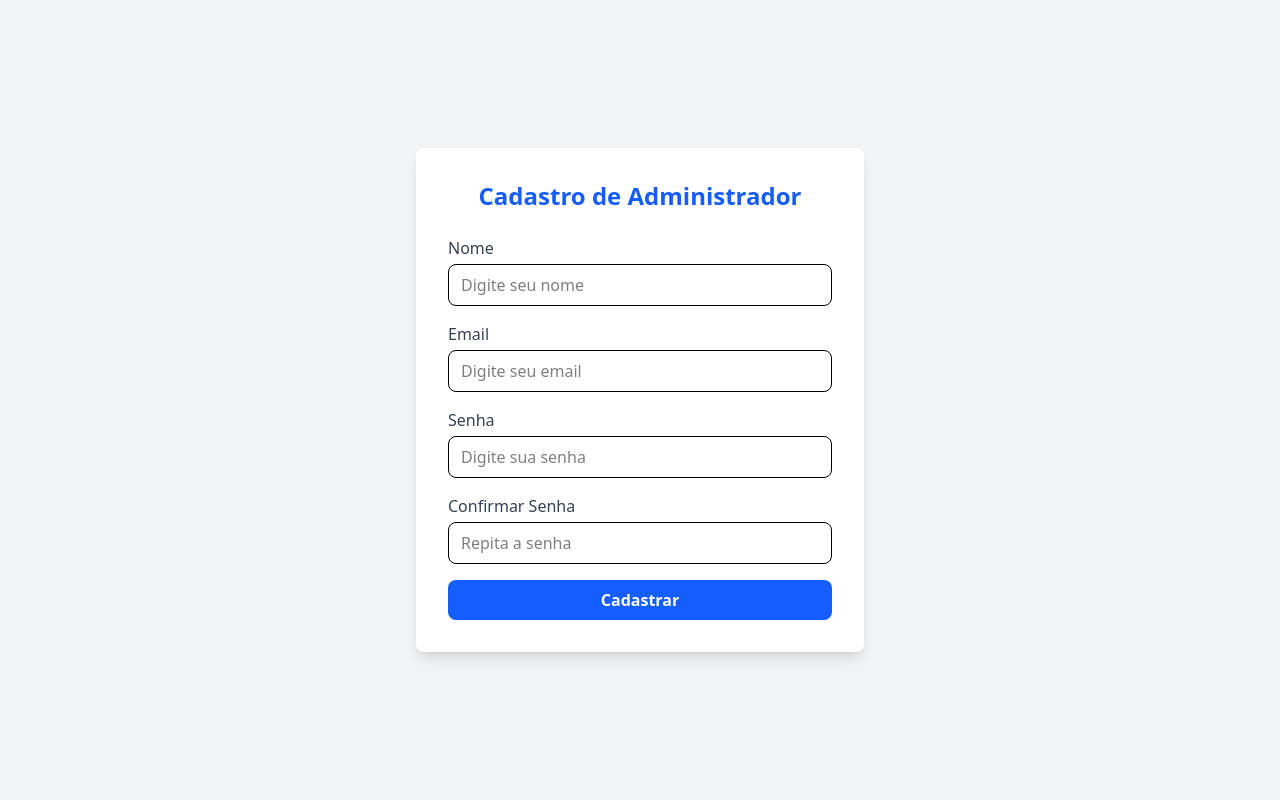
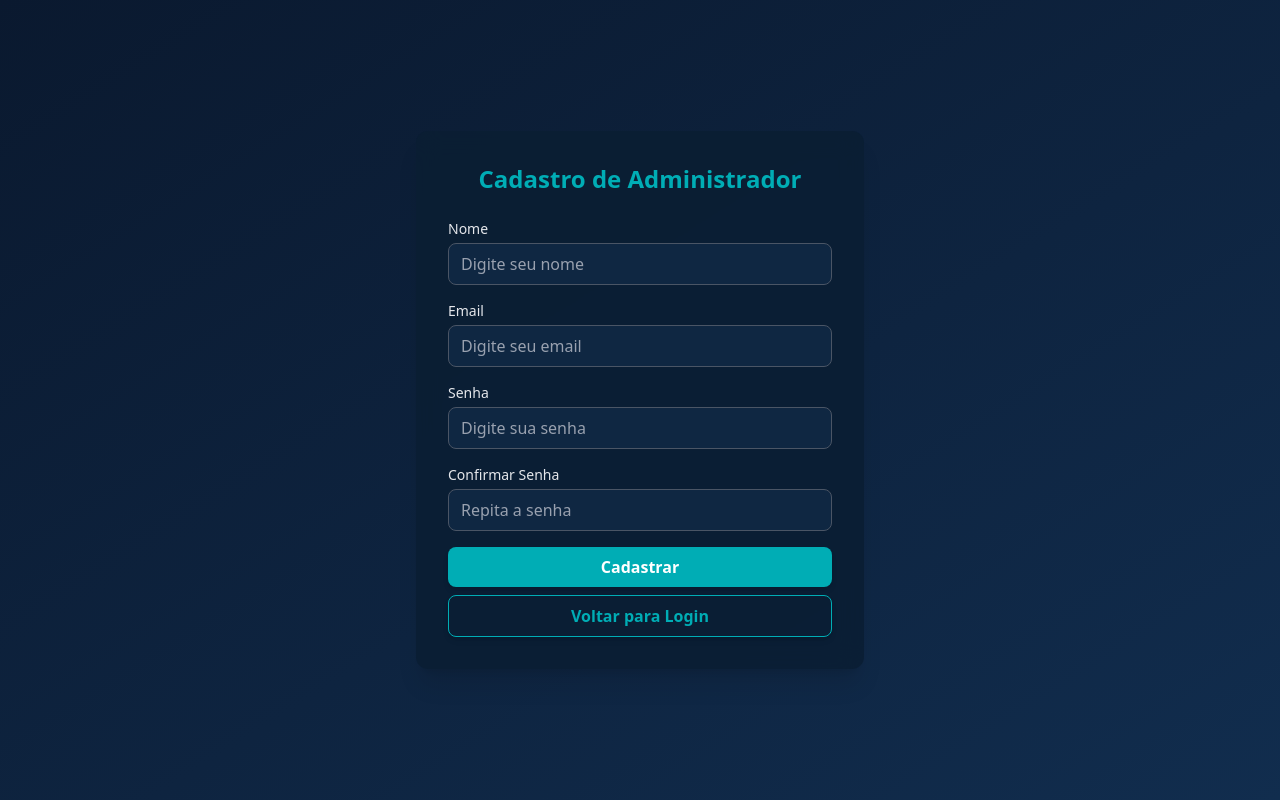
Before and after one commit to vintinls/Eventos-Neki, a React (Vite) app in the folder frontend/React/web/: page /register in a window 1280 px wide. Built offline with nearby package versions, Linux system fonts and the light colour scheme.

Commit message:
#25 - feat(ui): Estilização de tela de Cadastro

```diff
--- a/frontend/React/web/src/pages/Register.tsx
+++ b/frontend/React/web/src/pages/Register.tsx
@@ -9,6 +9,7 @@ export default function Register() {
   const [confirmarSenha, setConfirmarSenha] = useState('');
   const [erro, setErro] = useState('');
   const [sucesso, setSucesso] = useState('');
+  const [loading, setLoading] = useState(false);
   const navigate = useNavigate();
 
   const handleSubmit = async (e: React.FormEvent) => {
@@ -22,6 +23,7 @@ export default function Register() {
     }
 
     try {
+      setLoading(true);
       const response = await api.post('/auth/register', {
         nome,
         email,
@@ -29,33 +31,44 @@ export default function Register() {
       });
 
       console.log('Cadastro realizado:', response.data);
-
       setSucesso('Cadastro realizado com sucesso!');
 
       // Redireciona para login após 2 segundos
       setTimeout(() => navigate('/login'), 2000);
     } catch (err: any) {
       console.error('Erro no cadastro:', err);
-      setErro('Erro ao cadastrar. Verifique os dados.');
+
+      // Se o backend retorna status 400/409 para email já usado
+      if (err.response && err.response.status === 400) {
+        setErro('Este email já está cadastrado. Tente outro.');
+      } else if (err.response && err.response.status === 409) {
+        setErro('Email já existente. Por favor, escolha outro.');
+      } else {
+        setErro('Erro ao cadastrar. Verifique os dados.');
+      }
+    } finally {
+      setLoading(false);
     }
   };
 
   return (
-    <div className='flex items-center justify-center min-h-screen bg-gray-100'>
-      <div className='w-full max-w-md bg-white rounded-lg shadow-lg p-8'>
-        <h1 className='text-2xl font-bold text-center text-blue-600 mb-6'>
+    <div className='flex min-h-screen items-center justify-center bg-gradient-to-br from-[#0A192F] to-[#112D4E] px-4'>
+      <div className='w-full max-w-md rounded-xl bg-[#0B1E34]/90 p-8 shadow-xl backdrop-blur-md'>
+        <h1 className='mb-6 text-center text-2xl font-bold text-[#00ADB5]'>
           Cadastro de Administrador
         </h1>
 
         <form onSubmit={handleSubmit} className='space-y-4'>
           {/* Nome */}
           <div>
-            <label className='block text-gray-700 mb-1'>Nome</label>
+            <label className='block text-sm font-medium text-gray-200'>
+              Nome
+            </label>
             <input
               type='text'
               value={nome}
               onChange={(e) => setNome(e.target.value)}
-              className='w-full px-3 py-2 border rounded-lg focus:outline-none focus:ring-2 focus:ring-blue-500'
+              className='mt-1 w-full rounded-lg border border-gray-600 bg-[#0F2742] px-3 py-2 text-white placeholder-gray-400 outline-none focus:border-[#00ADB5] focus:ring-2 focus:ring-[#00ADB5]/50'
               placeholder='Digite seu nome'
               required
             />
@@ -63,12 +76,14 @@ export default function Register() {
 
           {/* Email */}
           <div>
-            <label className='block text-gray-700 mb-1'>Email</label>
+            <label className='block text-sm font-medium text-gray-200'>
+              Email
+            </label>
             <input
               type='email'
               value={email}
               onChange={(e) => setEmail(e.target.value)}
-              className='w-full px-3 py-2 border rounded-lg focus:outline-none focus:ring-2 focus:ring-blue-500'
+              className='mt-1 w-full rounded-lg border border-gray-600 bg-[#0F2742] px-3 py-2 text-white placeholder-gray-400 outline-none focus:border-[#00ADB5] focus:ring-2 focus:ring-[#00ADB5]/50'
               placeholder='Digite seu email'
               required
             />
@@ -76,12 +91,14 @@ export default function Register() {
 
           {/* Senha */}
           <div>
-            <label className='block text-gray-700 mb-1'>Senha</label>
+            <label className='block text-sm font-medium text-gray-200'>
+              Senha
+            </label>
             <input
               type='password'
               value={senha}
               onChange={(e) => setSenha(e.target.value)}
-              className='w-full px-3 py-2 border rounded-lg focus:outline-none focus:ring-2 focus:ring-blue-500'
+              className='mt-1 w-full rounded-lg border border-gray-600 bg-[#0F2742] px-3 py-2 text-white placeholder-gray-400 outline-none focus:border-[#00ADB5] focus:ring-2 focus:ring-[#00ADB5]/50'
               placeholder='Digite sua senha'
               required
             />
@@ -89,28 +106,50 @@ export default function Register() {
 
           {/* Confirmar Senha */}
           <div>
-            <label className='block text-gray-700 mb-1'>Confirmar Senha</label>
+            <label className='block text-sm font-medium text-gray-200'>
+              Confirmar Senha
+            </label>
             <input
               type='password'
               value={confirmarSenha}
               onChange={(e) => setConfirmarSenha(e.target.value)}
-              className='w-full px-3 py-2 border rounded-lg focus:outline-none focus:ring-2 focus:ring-blue-500'
+              className='mt-1 w-full rounded-lg border border-gray-600 bg-[#0F2742] px-3 py-2 text-white placeholder-gray-400 outline-none focus:border-[#00ADB5] focus:ring-2 focus:ring-[#00ADB5]/50'
               placeholder='Repita a senha'
               required
             />
           </div>
 
           {/* Mensagens */}
-          {erro && <p className='text-red-600 text-sm'>{erro}</p>}
-          {sucesso && <p className='text-green-600 text-sm'>{sucesso}</p>}
+          {erro && (
+            <p className='text-red-400 text-sm bg-red-500/20 rounded-md px-3 py-1'>
+              {erro}
+            </p>
+          )}
+          {sucesso && (
+            <p className='text-green-400 text-sm bg-green-500/20 rounded-md px-3 py-1'>
+              {sucesso}
+            </p>
+          )}
 
-          {/* Botão cadastrar */}
-          <button
-            type='submit'
-            className='w-full bg-blue-600 text-white font-semibold py-2 px-4 rounded-lg hover:bg-blue-700 transition'
-          >
-            Cadastrar
-          </button>
+          {/* Botões */}
+          <div className='space-y-2'>
+            <button
+              type='submit'
+              disabled={loading}
+              className='w-full rounded-lg bg-[#00ADB5] px-4 py-2 font-semibold text-white shadow-md transition hover:bg-[#00949A] disabled:opacity-60'
+            >
+              {loading ? 'Cadastrando...' : 'Cadastrar'}
+            </button>
+
+            {/* Botão voltar para login */}
+            <button
+              type='button'
+              onClick={() => navigate('/login')}
+              className='w-full rounded-lg border border-[#00ADB5] px-4 py-2 font-semibold text-[#00ADB5] shadow-md transition hover:bg-[#00ADB5] hover:text-white'
+            >
+              Voltar para Login
+            </button>
+          </div>
         </form>
       </div>
     </div>
```
